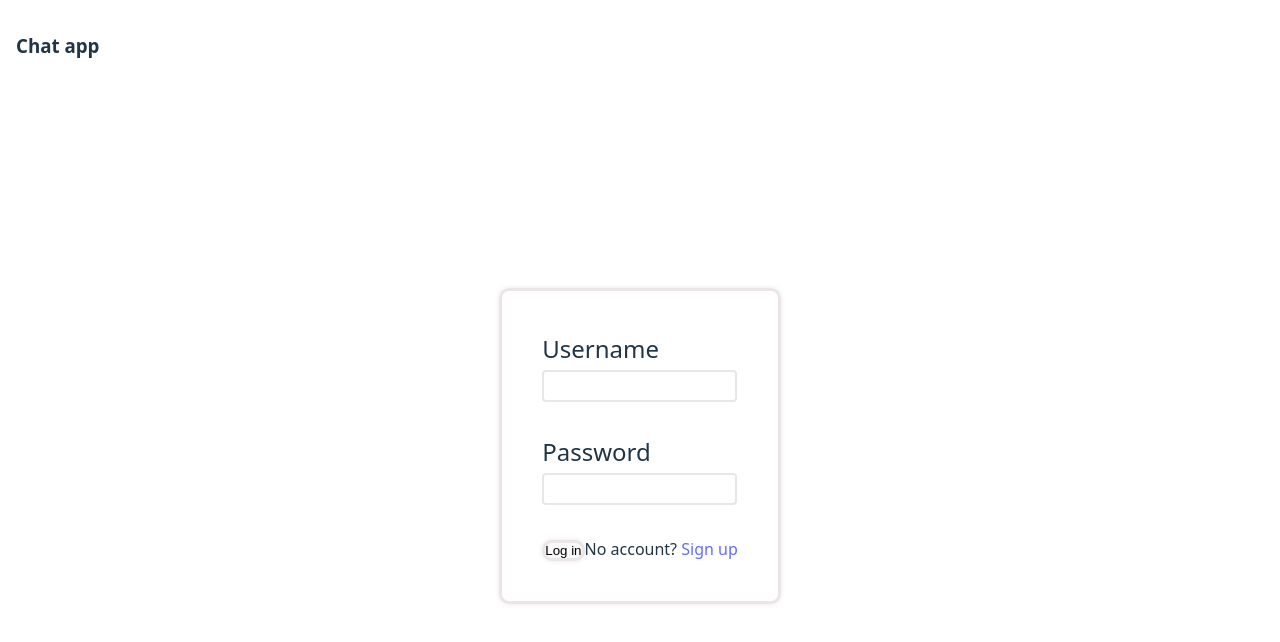
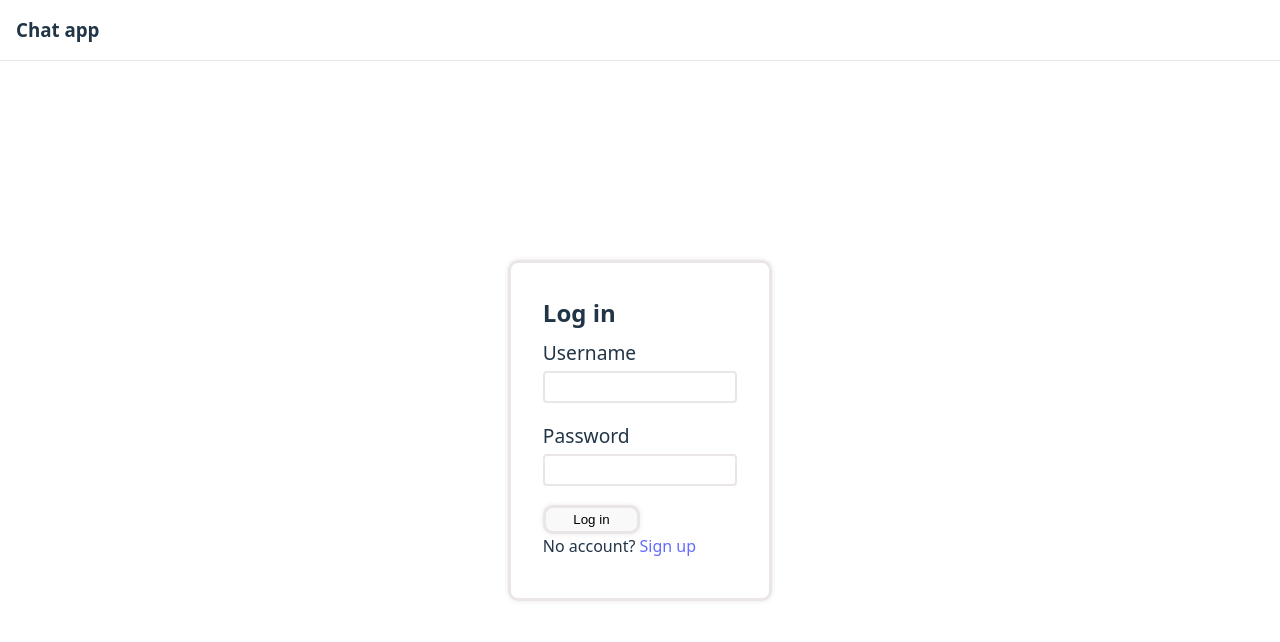
Before and after one commit to EmptyXNothing/chat-app, a React (Vite) app in the folder frontend/: page /login in a window 1280 px wide. Shown: the top 642 px of the page. Built offline with nearby package versions, Linux system fonts and the light colour scheme.

Commit message:
add style

```diff
--- a/frontend/src/components/App.jsx
+++ b/frontend/src/components/App.jsx
@@ -1,6 +1,6 @@
 import '../styles/App.css';
 import { BrowserRouter, Routes, Route, Navigate } from 'react-router';
-import LogIn from '../pages/LogIn.jsx';
+import LogIn from '../pages/Login.jsx';
 import UserProvider from '../contexts/UserProvider.jsx';
 import Main from '../pages/Main.jsx';
 import Header from '../components/Header.jsx';
--- a/frontend/src/components/Channels.jsx
+++ b/frontend/src/components/Channels.jsx
@@ -8,7 +8,7 @@ import { useState, useEffect } from 'react';
 const Channels = () => {
   const { openModal } = useModalStore();
   const { channels } = useChannelStore();
-  const [isOpen, setIsOpen] = useState(true);
+  const [isOpen, setIsOpen] = useState(false);
   const [isMobile, setIsMobile] = useState(false);
 
   useEffect(() => {
@@ -24,7 +24,7 @@ const Channels = () => {
     <>
       {isMobile && !isOpen && (
         <button className="open-chats-btn" onClick={() => setIsOpen(true)}>
-          Открыть чаты
+          Open channels
         </button>
       )}
 
--- a/frontend/src/pages/Login.jsx
+++ b/frontend/src/pages/Login.jsx
@@ -1,4 +1,4 @@
-import '../styles/Login.css';
+import '../styles/Auth.css';
 import { useFormik } from 'formik';
 import * as Yup from 'yup';
 import axios from 'axios';
@@ -19,7 +19,7 @@ const SignupSchema = Yup.object().shape({
 });
 
 const LogIn = () => {
-  const [ error, setError] = useState()
+  const [error, setError] = useState();
   const navigate = useNavigate();
   const { logIn } = useUser();
   const formik = useFormik({
@@ -30,17 +30,20 @@ const LogIn = () => {
     validateOnChange: false,
     validationSchema: SignupSchema,
     onSubmit: async (values) => {
-      try{const { data } = await axios.post(routes.logIn(), values);
-      logIn(data);
-      navigate(routes.mainPage());} catch(e) {
-        setError(() => e.message)
+      try {
+        const { data } = await axios.post(routes.logIn(), values);
+        logIn(data);
+        navigate(routes.mainPage());
+      } catch (e) {
+        setError(() => e.message);
       }
     },
   });
   return (
     <div className="form">
+      <h2>Log in</h2>
       <form onSubmit={formik.handleSubmit}>
-        <div className="username">
+        <div className="field">
           <label htmlFor="username">Username</label>
           <input
             id="username"
@@ -51,7 +54,7 @@ const LogIn = () => {
           />
           <p className="error">{formik.errors.username}</p>
         </div>
-        <div className="password">
+        <div className="field">
           <label htmlFor="password">Password</label>
           <input
             id="password"
@@ -65,8 +68,10 @@ const LogIn = () => {
         </div>
         <div className="btn">
           <button type="submit">Log in</button>
-          <span>No account? </span>
-          <Link to={routes.signUpPage()}>Sign up</Link>
+          <div>
+            <span>No account? </span>
+            <Link to={routes.signUpPage()}>Sign up</Link>
+          </div>
         </div>
       </form>
     </div>
--- a/frontend/src/pages/SignUp.jsx
+++ b/frontend/src/pages/SignUp.jsx
@@ -4,8 +4,9 @@ import { React } from 'react';
 import axios from 'axios';
 import routes from '../routes';
 import notify from '../utils/notify';
-import { useNavigate } from 'react-router-dom';
+import { useNavigate, Link } from 'react-router-dom';
 import { useUser } from '../hooks/useUser';
+import '../styles/Auth.css';
 
 const SignupSchema = Yup.object().shape({
   username: Yup.string()
@@ -13,10 +14,10 @@ const SignupSchema = Yup.object().shape({
     .max(15, 'Too Long!')
     .required('Required'),
   password: Yup.string()
-    // .matches(
-    //   /^(?=.*[a-z])(?=.*[A-Z])(?=.*\d)(?=.*[^A-Za-z0-9]).{8,30}$/g,
-    //   'Пароль слишком лёгкий'
-    // )
+    .matches(
+      /^(?=.*[a-z])(?=.*[A-Z])(?=.*\d)(?=.*[^A-Za-z0-9]).{8,30}$/g,
+      'Пароль слишком лёгкий'
+    )
     .required('Required'),
   confirmPassword: Yup.string()
     .oneOf([Yup.ref('password'), null], 'Passwords must match')
@@ -24,11 +25,9 @@ const SignupSchema = Yup.object().shape({
 });
 
 const SignUp = () => {
-  const { logIn } = useUser()
+  const { logIn } = useUser();
   const navigate = useNavigate();
   return (
-    <div>
-      <h1>Signup</h1>
     <Formik
       initialValues={{
         username: '',
@@ -43,31 +42,54 @@ const SignUp = () => {
             password: password,
           });
           navigate(routes.mainPage());
-            logIn(response.data)
+          logIn(response.data);
         } catch (e) {
           notify(e.message, 'error');
         }
       }}
     >
       {({ errors, touched }) => (
-          <Form>
-            <Field name="username" autoComplete='off'/>
+        <Form className="form">
+          <h2>Sign up</h2>
+          <div className="fields">
+            <div className="field">
+              <label htmlFor="username">Username</label>
+              <Field name="username" autoComplete="off" />
               {errors.username && touched.username && (
-              <div>{errors.username}</div>
+                <div className="error">{errors.username}</div>
               )}
-            <Field name="password" type="password" autoComplete='off'/>
+            </div>
+            <div className="field">
+              <label htmlFor="password">Password</label>
+              <Field name="password" type="password" autoComplete="off" />
               {errors.password && touched.password && (
-              <div>{errors.password}</div>
+                <div className="error">{errors.password}</div>
               )}
-            <Field name="confirmPassword" type="password" autoComplete='off'/>
+            </div>
+
+            <div className="field">
+              <label htmlFor="confirmpPassword">Confirm password</label>
+              <Field
+                name="confirmPassword"
+                type="password"
+                autoComplete="off"
+              />
               {errors.confirmPassword && touched.confirmPassword && (
-              <div>{errors.confirmPassword}</div>
+                <div className="error">{errors.confirmPassword}</div>
               )}
+            </div>
+          </div>
+
+          <div className="btn">
             <button type="submit">Submit</button>
+            <div>
+              <span>Have account? </span>
+              <Link to={routes.logInPage()}>Log in</Link>
+            </div>
+          </div>
         </Form>
       )}
     </Formik>
-    </div>
   );
 };
 
--- a/frontend/src/styles/App.css
+++ b/frontend/src/styles/App.css
@@ -8,7 +8,6 @@
   display: flex;
   flex-direction: column;
   align-items: center;
-  gap: 1em;
   max-width: 1920px;
   width: 100vw;
   height: 100vh;
@@ -21,12 +20,14 @@
   flex-direction: row;
   justify-content: space-between;
   align-items: center;
+  border-bottom: 1px solid rgb(235, 230, 230);;
 }
 
 .main {
   display: flex;
   justify-content: center;
   align-items: center;
+  position: relative;
   width: 100%;
   height: 100%;
 }
@@ -194,11 +195,9 @@
 
 .open-chats-btn {
   position: absolute;
-  top: 10%;
-  right: 0;
+  top: -1em;
   display: block;
   padding: 10px 15px;
-  margin: 10px;
   font-size: 16px;
 }
 
--- a/frontend/src/styles/Login.css
+++ b/frontend/src/styles/Auth.css
@@ -5,19 +5,19 @@
   box-shadow: 0 0 5px rgb(235, 230, 230);
 }
 
-.username, .password {
+.field {
   display: flex;
   flex-direction: column;
   align-items:flex-start;
   gap: 3px;
-  padding: 0.5em;
+  padding: 0.5em 0;
 }
 
-.username label, .password label {
-  font-size: 1.5em;
+.field label {
+  font-size: 1.2em;
 }
 
-.username input, .password input {
+.field input {
   padding: 0.5em;
   border: 2px solid rgb(235, 230, 230);
   border-radius: 4px;
@@ -25,15 +25,22 @@
 
 .error {
   color: crimson;
-  height: 0.8em;
 }
 
 .btn {
-  padding: 0.5em;
+  padding: 0.5em 0;
 }
 
 .btn button {
+  width: 50%;
+  padding: 0.3em 0.6em;
   border: 3px solid rgb(235, 230, 230);
   border-radius: 10px;
   box-shadow: 0 0 5px rgb(235, 230, 230)
 }
+
+.fields {
+  display: flex;
+  flex-direction: column;
+  gap: 0.5em
+}
```
Lines whose indentation alone changed are shown as unchanged.
